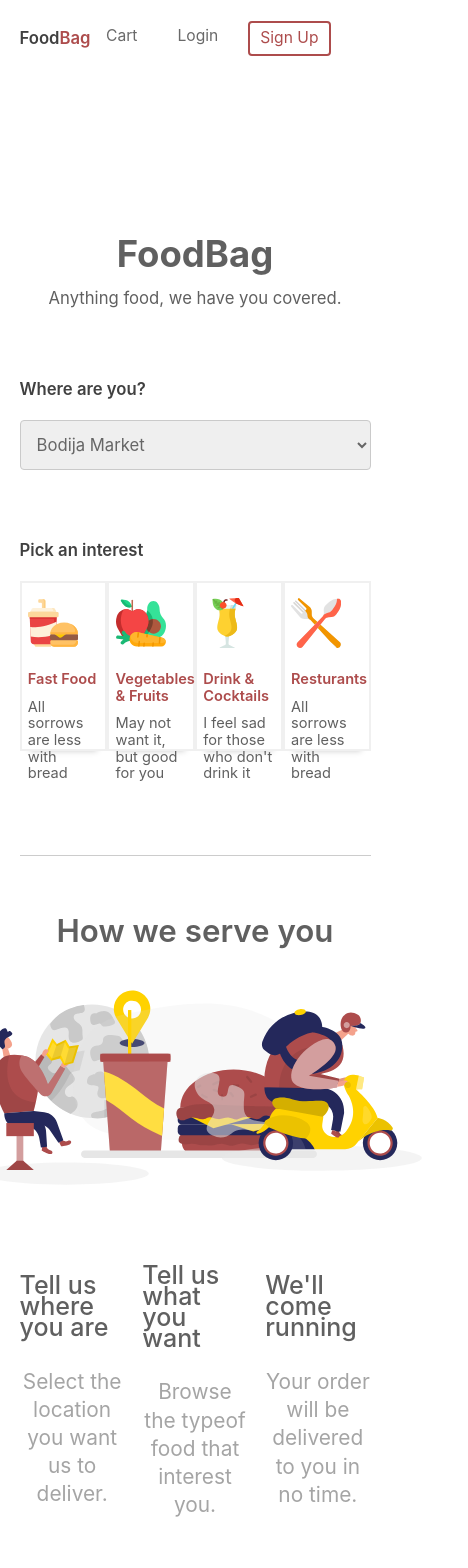
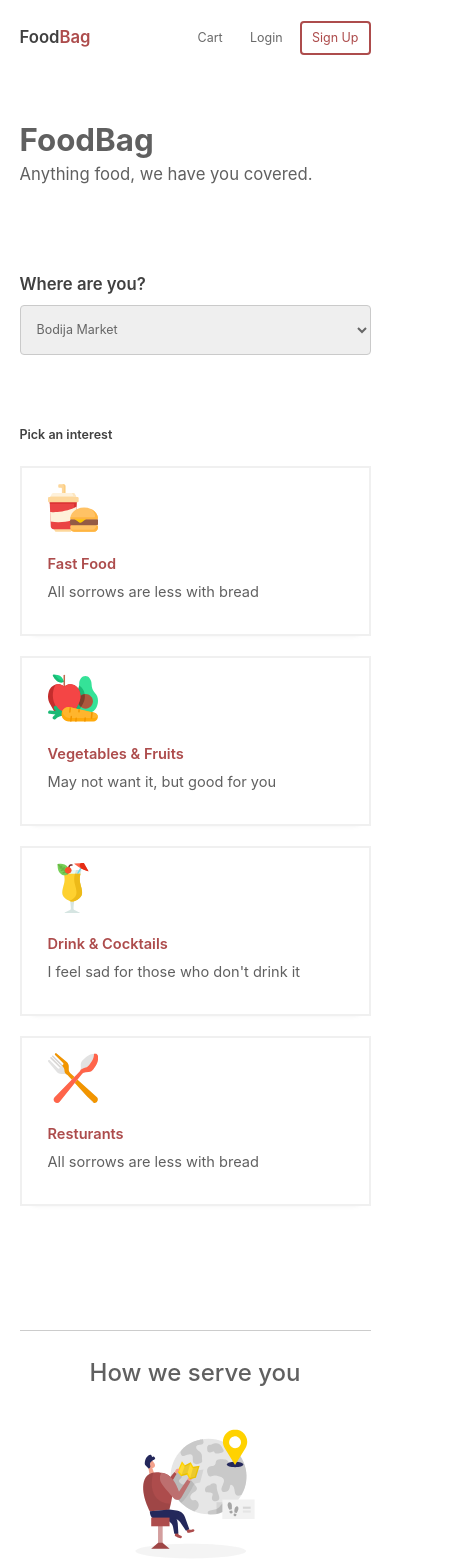
Before and after one commit to opeyemipeter1759/foodbag, a React (Create React App) app: page / in a window 390 px wide. Shown: the top 1568 px of the page, 468 px wide, since content can reach past the window. Built offline with nearby package versions, Linux system fonts and the light colour scheme.

Commit message:
fully resposnive

```diff
--- a/public/index.html
+++ b/public/index.html
@@ -15,6 +15,12 @@
       user's mobile device or desktop. See https://developers.google.com/web/fundamentals/web-app-manifest/
     -->
     <link rel="manifest" href="%PUBLIC_URL%/manifest.json" />
+    <link
+      rel="stylesheet"
+      href="https://use.fontawesome.com/releases/v5.13.1/css/all.css"
+      integrity="sha384-xxzQGERXS00kBmZW/6qxqJPyxW3UR0BPsL4c8ILaIWXva5kFi7TxkIIaMiKtqV1Q"
+      crossorigin="anonymous"
+    />
     <!--
       Notice the use of %PUBLIC_URL% in the tags above.
       It will be replaced with the URL of the `public` folder during the build.
--- a/src/App.css
+++ b/src/App.css
@@ -19,3 +19,10 @@ body {
   width: 90%;
   margin: 2rem auto;
 }
+
+@media only screen and (max-width: 768px) {
+  body {
+    width: 90%;
+    padding: 2rem auto;
+  }
+}
--- a/src/App.js
+++ b/src/App.js
@@ -1,4 +1,5 @@
 import "./App.css";
+import Footer from "./Components/Footer/Footer";
 import Navbar from "./Components/Navbar/Navbar";
 import Home from "./Pages/home/Home";
 
@@ -7,6 +8,7 @@ function App() {
     <div className="">
       <Navbar />
       <Home />
+      <Footer />
     </div>
   );
 }
--- /dev/null
+++ b/src/Components/Footer/Footer.css
@@ -0,0 +1,81 @@
+.footer {
+  margin-top: 3rem;
+  display: flex;
+  flex-direction: column;
+}
+.footer-header {
+  display: flex;
+  justify-content: center;
+  align-items: center;
+  flex-direction: column;
+  margin-bottom: 3rem;
+}
+.footer-header > h3 {
+  color: #606060;
+  margin-top: 3rem;
+  font-size: 1.6rem;
+  font-weight: 600;
+  line-height: 2.1rem;
+  margin-bottom: 1rem;
+}
+.social-icons {
+  display: flex;
+  justify-content: center;
+  align-items: center;
+}
+.social-icons > i {
+  color: #ad4c4c;
+  margin: 5px;
+  font-size: 1.5rem;
+}
+
+.footer-bottom {
+  display: flex;
+  flex-direction: row;
+  justify-content: space-between;
+  align-items: center;
+  margin-bottom: 3rem;
+}
+
+.footer-bottom > p {
+  font-size: 1.6rem;
+  color: #606060;
+  margin-top: 1rem;
+  line-height: 2rem;
+}
+
+@media screen and (max-width: 768px) {
+  .footer {
+    margin-top: 1rem;
+    display: flex;
+    flex-direction: column;
+  }
+  .footer-header > h3 {
+    color: #606060;
+    margin-top: 1rem;
+    font-size: 1.7rem;
+    font-weight: 500;
+    line-height: 2.1rem;
+    margin-bottom: 1rem;
+  }
+  .social-icons > i {
+    color: #ad4c4c;
+    margin: 1.5rem;
+    font-size: 2rem;
+  }
+  .footer-bottom {
+    display: flex;
+    flex-direction: column;
+    justify-content: space-between;
+    align-items: center;
+    margin-bottom: 3rem;
+  }
+  .footer-bottom > p {
+    margin-bottom: 1rem;
+    font-size: 1.3rem;
+    color: #606060;
+    margin-top: 1rem;
+    line-height: 2rem;
+    text-align: center;
+  }
+}
--- /dev/null
+++ b/src/Components/Footer/Footer.js
@@ -0,0 +1,23 @@
+import React from "react";
+import "./Footer.css";
+
+const Footer = () => {
+  return (
+    <div className="footer">
+      <div className="footer-header">
+        <h3>Contact Us</h3>
+        <div className="social-icons">
+          <i class="fab fa-twitter"></i>
+          <i class="fab fa-youtube"></i>
+          <i class="fab fa-facebook-f"></i>
+        </div>
+      </div>
+      <div className="footer-bottom">
+        <p>Terms &amp; Conditions . Privacy Policy</p>
+        <p> &#xA9; copy right 2021 FoodBag is a registered trade mark.</p>
+      </div>
+    </div>
+  );
+};
+
+export default Footer;
--- a/src/Components/Navbar/Navbar.css
+++ b/src/Components/Navbar/Navbar.css
@@ -1,20 +1,17 @@
 .foodbag-navbar {
   height: auto;
   display: flex;
-  justify-content: center;
+  justify-content: space-between;
   align-items: center;
   font-size: 1.2rem;
 }
 
 .foodbag-nav-menu {
-  display: grid;
-  grid-template-columns: repeat(5, auto);
-  grid-gap: 20px;
+  display: flex;
+  justify-content: flex-end;
+  align-items: center;
   list-style: none;
-  text-align: center;
   width: 100vw;
-  justify-content: end;
-  /* margin-right: 2rem; */
 }
 
 .foodbag-nav-item {
@@ -23,10 +20,37 @@
   line-height: 2rem;
   color: #696969;
   padding: 5px 10px;
+  margin-right: 2rem;
 }
 
 .signup-item {
   color: #ad4c4c;
   border: 2px solid #ad4c4c;
   border-radius: 4px;
+  font-size: 1.5rem;
+  font-weight: normal;
+  line-height: 2rem;
+  padding: 5px 10px;
 }
+
+@media (max-width: 768px) {
+  .foodbag-nav-menu {
+  }
+  .foodbag-nav-item {
+    font-size: 1.2rem;
+    font-weight: normal;
+    line-height: 1.9rem;
+    color: #696969;
+    padding: 5px 10px;
+    margin-right: 0.7rem;
+  }
+  .signup-item {
+    color: #ad4c4c;
+    border: 2px solid #ad4c4c;
+    border-radius: 4px;
+    font-size: 1.2rem;
+    font-weight: normal;
+    line-height: 1.9rem;
+    padding: 5px 10px;
+  }
+}
--- a/src/Components/Navbar/Navbar.js
+++ b/src/Components/Navbar/Navbar.js
@@ -1,5 +1,5 @@
 import React from "react";
-import './Navbar.css'
+import "./Navbar.css";
 import Logo from "../Logo/Logo";
 const Navbar = () => {
   return (
@@ -10,7 +10,7 @@ const Navbar = () => {
       <ul className="foodbag-nav-menu">
         <li className="foodbag-nav-item">Cart</li>
         <li className="foodbag-nav-item">Login</li>
-        <li className="foodbag-nav-item signup-item">Sign Up</li>
+        <li className="signup-item">Sign Up</li>
       </ul>
     </div>
   );
--- a/src/Components/PickInterest/PickInterest.css
+++ b/src/Components/PickInterest/PickInterest.css
@@ -35,3 +35,19 @@
   line-height: 1.6rem;
   margin-top: 1rem;
 }
+
+@media screen and (max-width: 768px) {
+  .pick-interest {
+    display: flex;
+    align-items: flex-start;
+    flex-direction: column;
+    border: 2px solid #f0f0f0;
+    height: 170px;
+    width: 100%;
+
+    -webkit-box-shadow: 0 10px 6px -10px #ccc;
+    -moz-box-shadow: 0 10px 6px -10px #ccc;
+    box-shadow: 0 10px 6px -13px #ccc;
+    margin-bottom: 20px;
+  }
+}
--- a/src/Components/locationInput/Locationinput.css
+++ b/src/Components/locationInput/Locationinput.css
@@ -2,7 +2,7 @@ select {
   border-color: #cacaca;
   outline: none;
   padding: 12px;
-  font-size: 1.6rem;
+  font-size: 1.4rem;
   font-weight: 400;
   color: #666666;
 }
@@ -12,3 +12,15 @@ select {
   height: 50px;
   border-radius: 4px;
 }
+
+@media screen and (max-width: 768px) {
+  .location-input {
+    width: 100%;
+    height: 50px;
+    border-radius: 4px;
+  }
+  select {
+    font-size: 1.2rem;
+    font-weight: 400;
+  }
+}
--- a/src/Pages/home/HeroSession.js
+++ b/src/Pages/home/HeroSession.js
@@ -15,10 +15,10 @@ const HeroSession = () => {
   return (
     <>
       <div className="hero-session">
-        <div className="hero-session-content">
+        <d  iv className="hero-session-content">
           <h1>FoodBag</h1>
           <p>Anything food, we have you covered.</p>
-        </div>
+        </d>
       </div>
       <div className="location-search">
         <p>Where are you?</p>
--- a/src/Pages/home/Home.css
+++ b/src/Pages/home/Home.css
@@ -93,3 +93,85 @@ hr {
   background-color: #ccc;
   border: none;
 }
+
+@media screen and (max-width: 768px) {
+  .hero-session {
+    margin-top: 6rem;
+    height: 30vh;
+    display: block;
+    height: 15vh;
+  }
+
+  .hero-session-content > h1 {
+    font-size: 3rem;
+    text-align: left;
+    margin-bottom: 0;
+  }
+  .hero-session-content > p {
+    color: #606060;
+    font-size: 1.6rem;
+    line-height: 2rem;
+    font-weight: 400;
+    text-align: left;
+  }
+  .location-search > p {
+    font-size: 1.6rem;
+    color: #404040;
+    line-height: 2rem;
+    font-weight: 600;
+    margin: 30px 0 10px 0;
+  }
+  .pick-interest-details > p {
+    font-size: 1.2rem;
+    color: #404040;
+    line-height: 2rem;
+    font-weight: 600;
+    margin: 70px 0 20px 0;
+  }
+  .pick-interest-section {
+    display: flex;
+    flex-direction: column;
+  }
+  .how-we-work > p {
+    margin-top: 2.5rem;
+    color: #606060;
+    text-align: center;
+    font-weight: 500;
+    font-size: 2.3rem;
+    line-height: 3rem;
+    margin-bottom: 3rem;
+  }
+  .how-we-work-body {
+    display: flex;
+    /* justify-content: space-between;
+  align-items: center; */
+    flex-direction: column;
+  }
+  .how-we-work-body > div > img {
+    width: 200px;
+  }
+  .how-we-work-body > div {
+    width: 100%;
+    display: flex;
+    flex-direction: column;
+    /* justify-content: center; */
+    align-items: center;
+  }
+  .how-we-work-body > div > h3 {
+    margin-top: 4rem;
+    font-size: 1.6rem;
+    color: #606060;
+    line-height: 2rem;
+    font-weight: 500;
+    margin-bottom: 10px;
+  }
+  .how-we-work-body > div > p {
+    font-size: 1.2rem;
+    color: #a5a5a5;
+    line-height: 2.7rem;
+    font-weight: 400;
+    margin-bottom: 3rem;
+    text-align: center;
+    margin-bottom: 3rem;
+  }
+}
```
Also changed, not shown: 1 other file (tests, documents, lock files or other folders).
